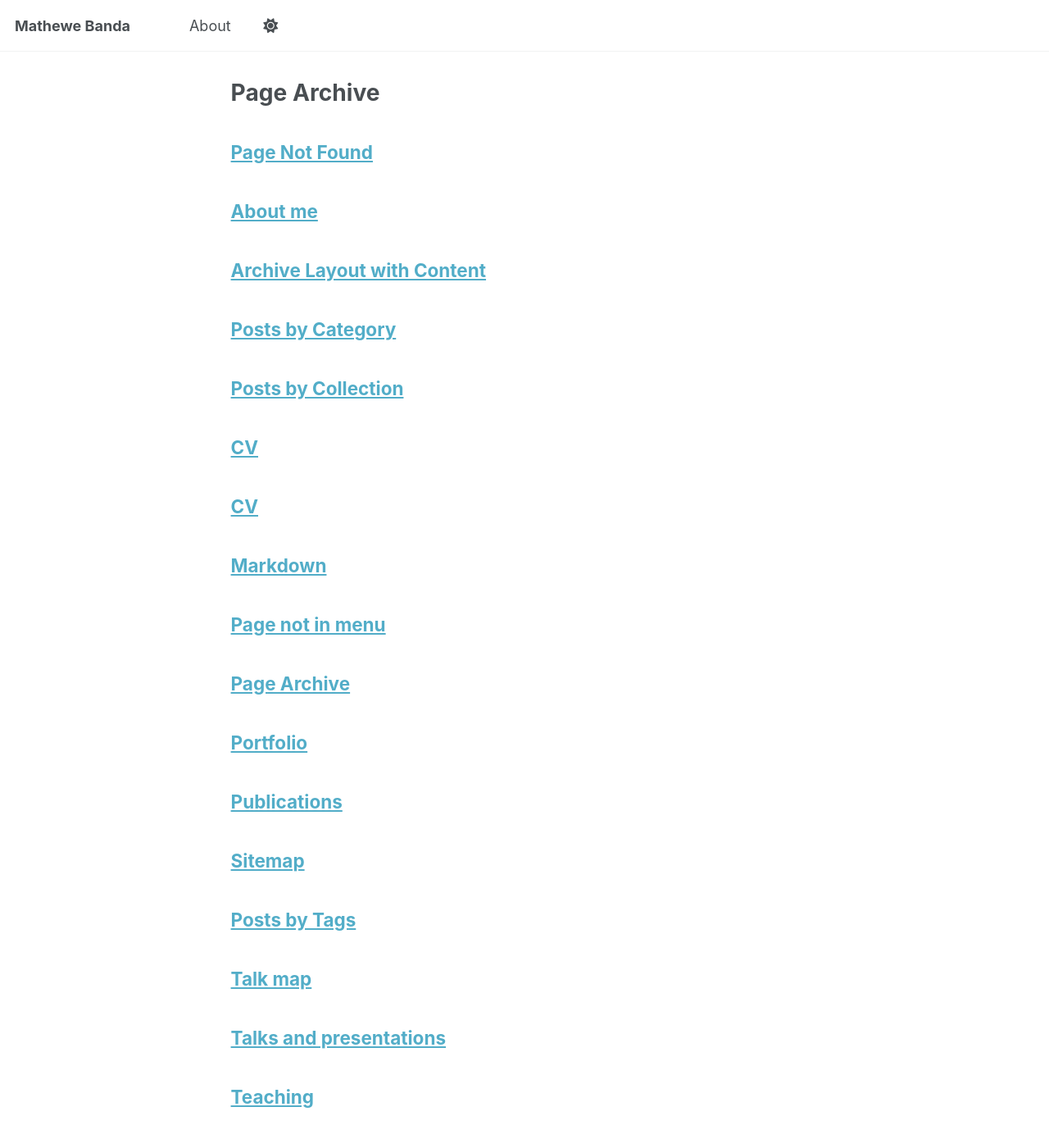
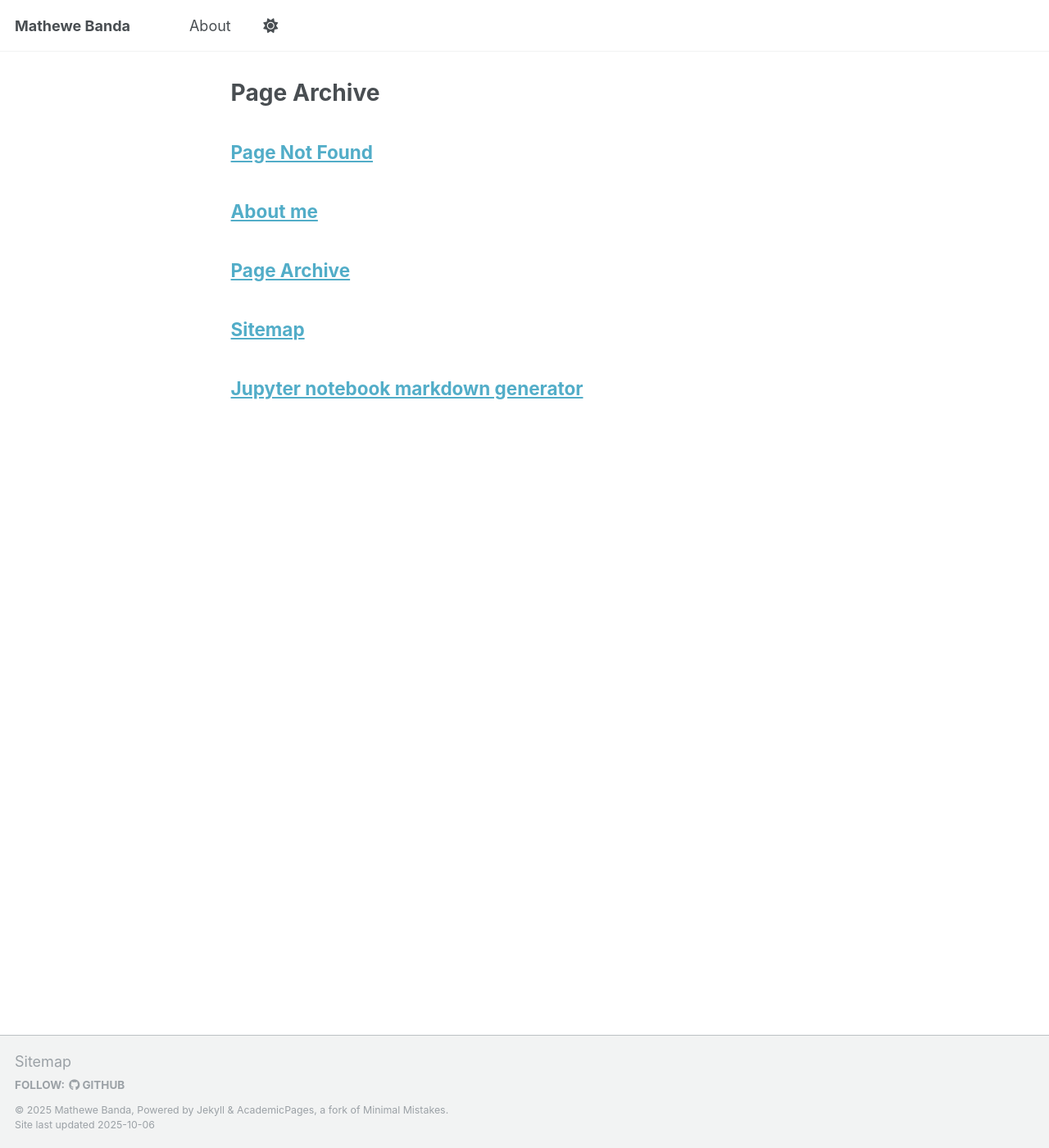
Before and after one commit to MatheweB/mathewedotcom, a Jekyll site: the page built from _pages/page-archive.html, in a window 1280 px wide and 1400 px high. Shown: the whole window at 82% size. Built offline with Jekyll 4.4.1, drawn with Linux system fonts in a browser that asks for light colours; part of the change alters nothing that is shown; some of the changed text lies outside the part shown.

Commit message:
Update _config.yml
disable unused pages

```diff
--- a/_config.yml
+++ b/_config.yml
@@ -185,6 +185,22 @@ exclude:
   - README
   - tmp
   - vendor
+  # Pages to disable below (re-enable here if needed):
+  - _pages/archive-layout-with-content.md
+  - _pages/category-archive.html
+  - _pages/collection-archive.html
+  - _pages/cv-json.md
+  - _pages/cv.md
+  - _pages/markdown.md
+  - _pages/non-menu-page.md
+  - _pages/portfolio.html
+  - _pages/publications.html
+  - _pages/tag-archive.html
+  - _pages/talkmap.html
+  - _pages/talks.html
+  - _pages/teaching.html
+  - _pages/terms.md
+  - _pages/year-archive.html
 keep_files:
   - .git
   - .svn
```
